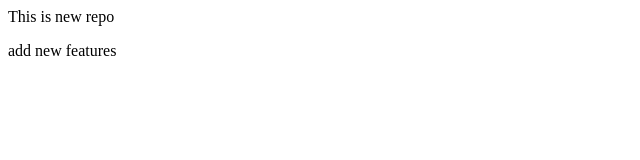
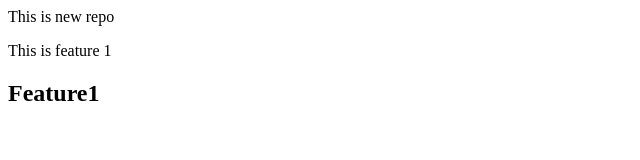
Before and after one commit to ALIHAMZA296/LocalRepo, a plain HTML site: page index.html in a window 1280 px wide. Shown: the whole page, without its empty margins (0-640 px from the left). Drawn offline with Linux system fonts and the light colour scheme.

Commit message:
Add new feature

```diff
--- a/index.html
+++ b/index.html
@@ -1,2 +1,3 @@
 <p>This is new repo</p>
-<p>add new features</p>
+<p>This is feature 1</p>
+<h2>Feature1</h2>
```
